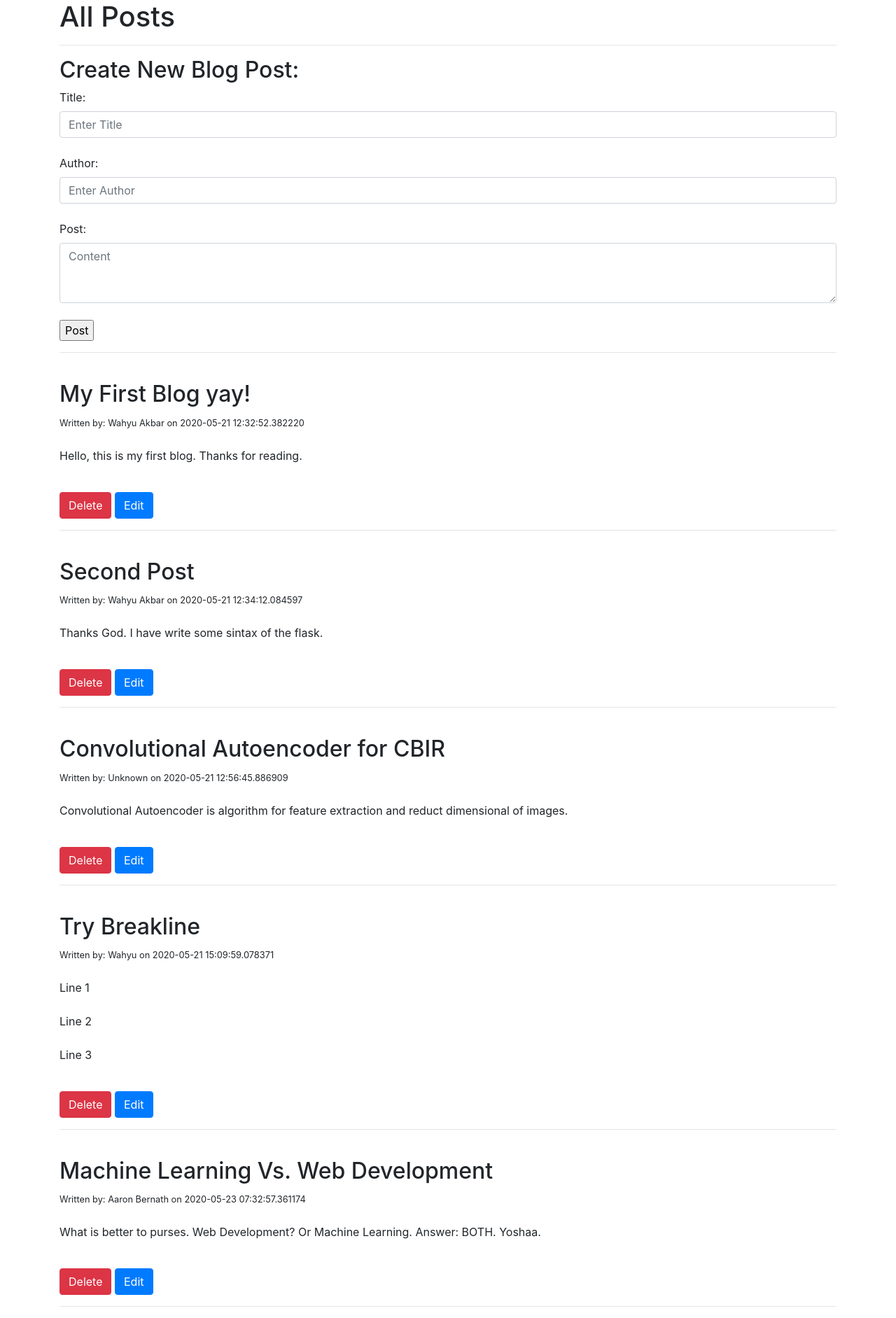
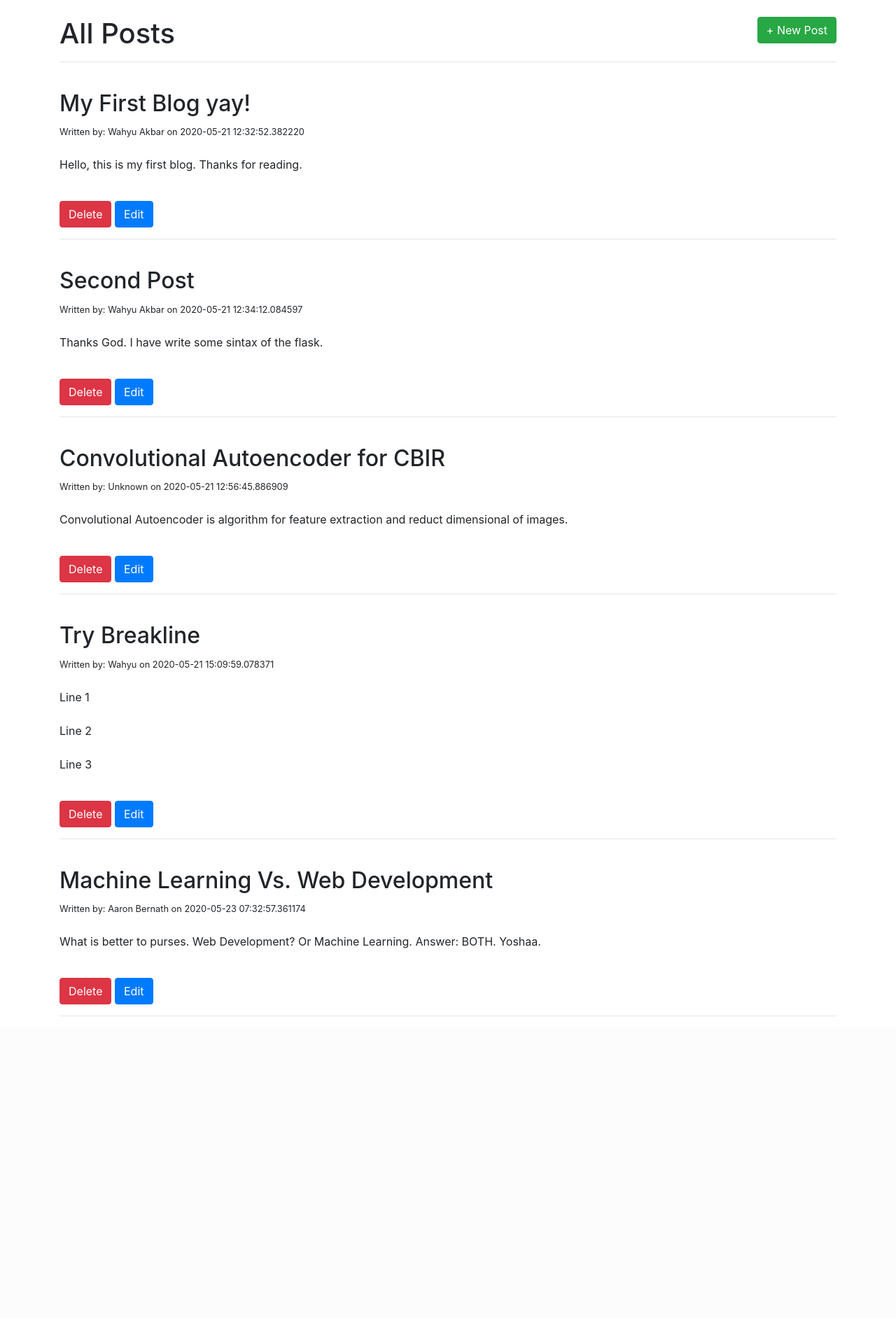
Before and after one commit to wahyuakbarwibowo/simple-web-blog, a Flask app: page /posts in a window 1280 px wide. Shown: the part 56-1939 px from the top of the page at 70% size. After the commit the page ends 1508 px from the top, so only its background shows below. Run offline with Flask 2, Linux system fonts and the light colour scheme; data comes from the database, SQL or seed files in the repository; both versions use the stored data as it was after the commit; some libraries are stand-ins or nearby versions.

Commit message:
add new post and .gitignore

```diff
--- a/templates/new_post.html
+++ b/templates/new_post.html
@@ -20,7 +20,8 @@
     <label for="content">Post:</label>
     <textarea class="form-control" id="content" name="content" placeholder="Content" rows="3"></textarea>
     <br>
-    <input type="submit" value="Post">
+    <input class="btn btn-success" type="submit" value="Post">
+    <a class="btn btn-primary" href="/posts">Back</a>
 </form>
 <hr>
 {% endblock body %}
--- a/templates/posts.html
+++ b/templates/posts.html
@@ -7,22 +7,11 @@
 
 
 {% block body %}
-<h1>All Posts</h1>
-
-<hr>
-<h2>Create New Blog Post:</h2>
-<form action="/posts" method="POST">
-    <label for="title">Title:</label>
-    <input class="form-control" type="text" name="title" id="title" placeholder="Enter Title" aria-label="Enter Title">
-    <br>
-    <label for="author">Author:</label>
-    <input class="form-control" type="text" name="author" id="author" placeholder="Enter Author" aria-label="Enter Author">
-    <br>
-    <label for="content">Post:</label>
-    <textarea class="form-control" id="content" name="content" placeholder="Content" rows="3"></textarea>
-    <br>
-    <input type="submit" value="Post">
-</form>
+<br>
+<div>
+    <h1 style="display: inline;">All Posts</h1>
+    <a style="display: inline;" class="btn btn-success float-right" href="/posts/new">+ New Post</a>
+</div>
 <hr>
 
 {% for post in posts %}
```
Also changed, not shown: posts.db, 1 other file.
